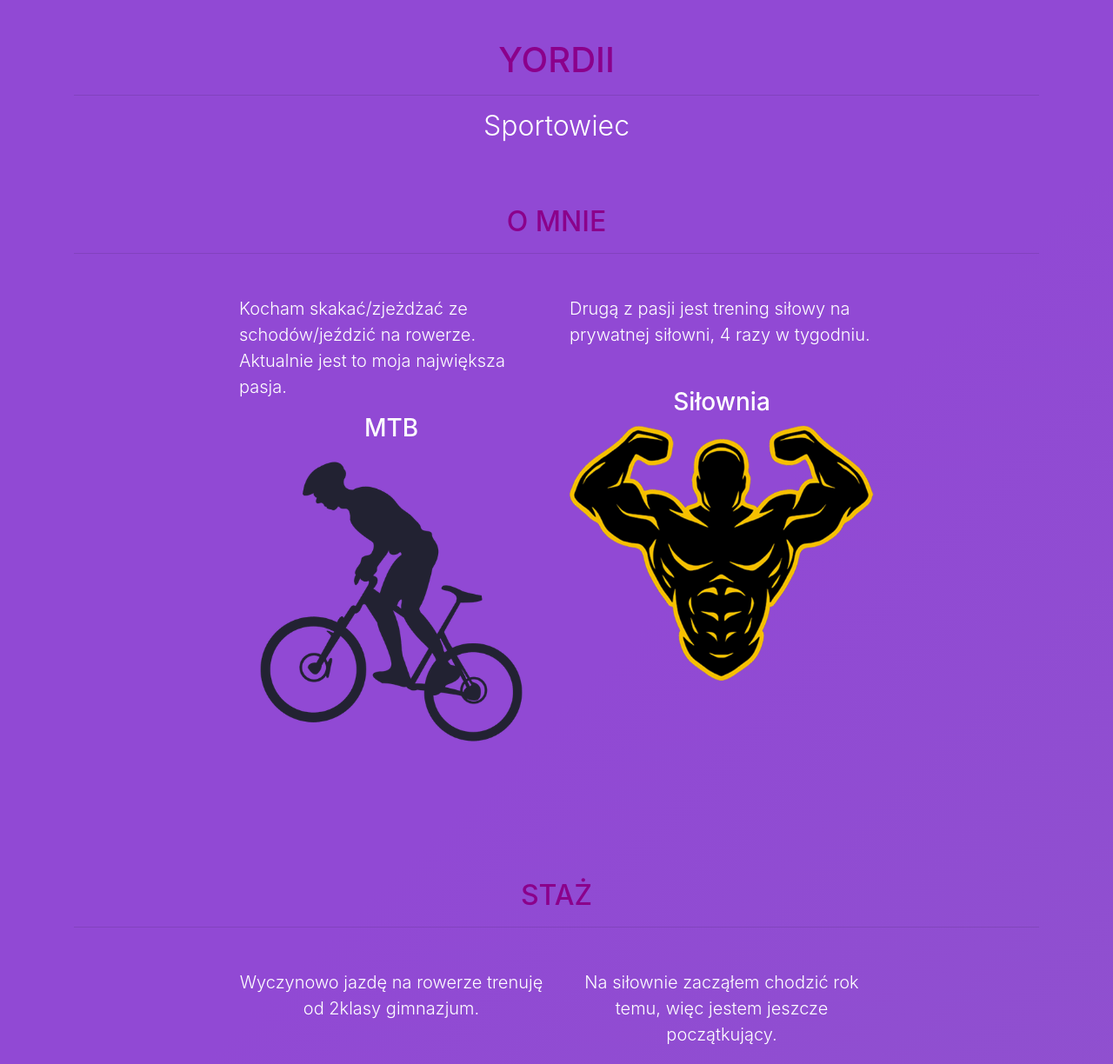
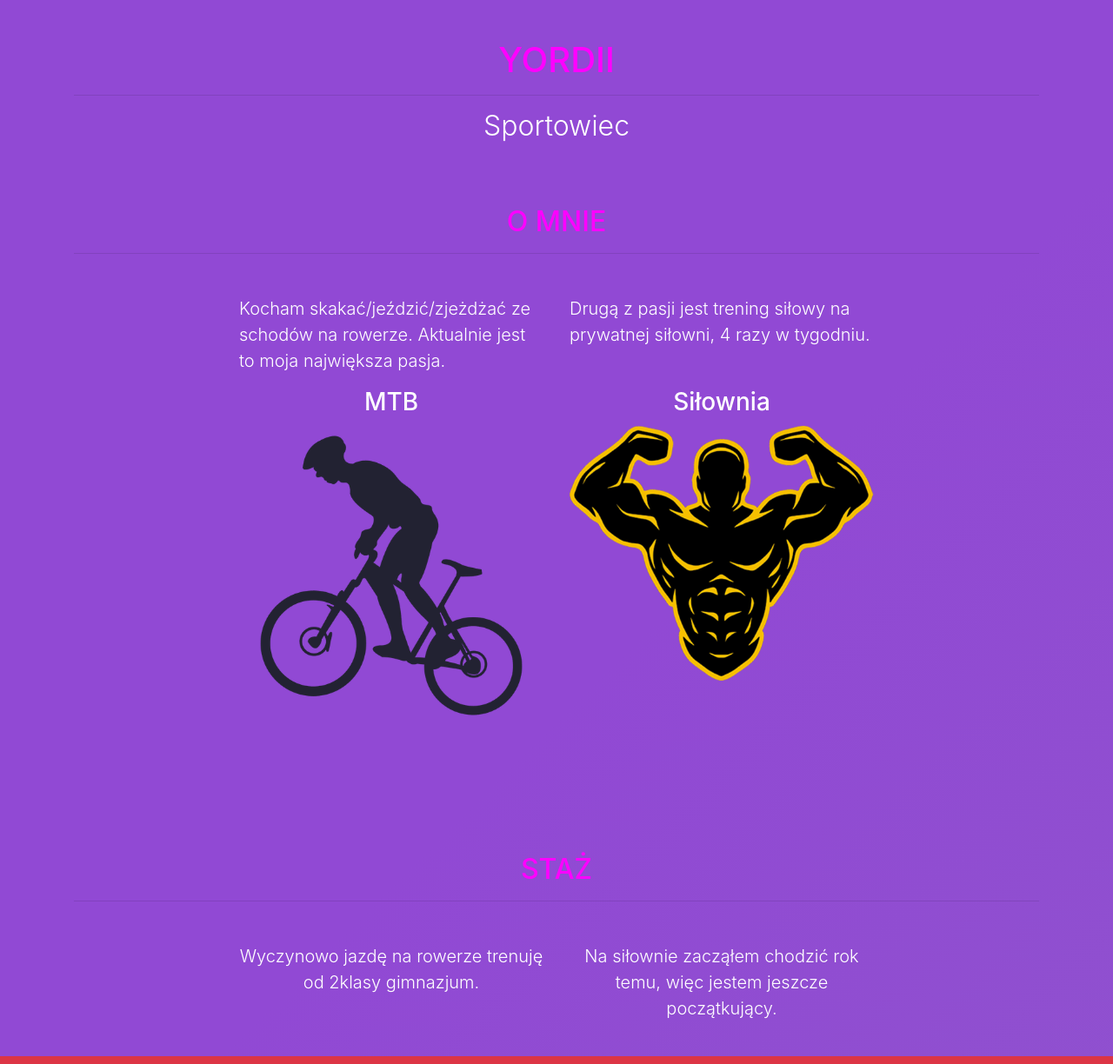
Before and after one commit to Yordii01/portfolioo, a plain HTML site: page index.html in a window 1280 px wide. Shown: the part 300-1524 px from the top of the page at 87% size. Drawn offline with Linux system fonts and the light colour scheme.

Commit message:
Update index.html

```diff
--- a/index.html
+++ b/index.html
@@ -34,7 +34,7 @@
             <header class="masthead bg-daner text-white text-center">
                 <div class="container">
                     <img class="img-fluid mb-5 d-block mx-auto" src="img/profilowe.jpg" alt="Profile Icon" />
-                    <h1 class="text-uppercase mb-0"> <span style="color: darkmagenta;"> Yordii </span> </h1>
+                    <h1 class="text-uppercase mb-0"> <span style="color: magenta;"> Yordii </span> </h1>
                     <hr class="star-light"/>
                     <h2 class="font-weight-light mb-0">Sportowiec</h2>
                 </div>
@@ -45,12 +45,12 @@
         </br>
         <section class="bg-ifo text-white mb-0" id="about">
             <div class="container">
-                <h2 class="text-center text-uppercase text-white"> <span style="color: darkmagenta;">O Mnie</h2></span>
+                <h2 class="text-center text-uppercase text-white"> <span style="color: magenta;">O Mnie</h2></span>
                 <hr class="star-light mb-5"/>
                 <div class="row">
                     <div class="col-lg-4 ml-auto">
                         <p class="lead">
-                        Kocham skakać/zjeżdżać ze schodów/jeździć na rowerze. Aktualnie jest to moja największa pasja.
+                        Kocham skakać/jeździć/zjeżdżać ze schodów na rowerze. Aktualnie jest to moja największa pasja.
                         <h3>MTB</h3>
                         <img class="img-fluid mb-5 d-block mx-auto" src="img/bike.png" alt="rower"></a>
                         </p>
@@ -72,7 +72,7 @@
         <section class="bg-dnger text-white mb-0" id="staz">
             <div class="container">
             </br>
-                <h2 class="text-center text-uppercase text-white"> <span style="color: darkmagenta;">Staż</h2></span>
+                <h2 class="text-center text-uppercase text-white"> <span style="color: magenta;">Staż</h2></span>
                 <hr class="star-light mb-5"/>
                 <div class="row">
                     <div class="col-lg-4 ml-auto">
```
